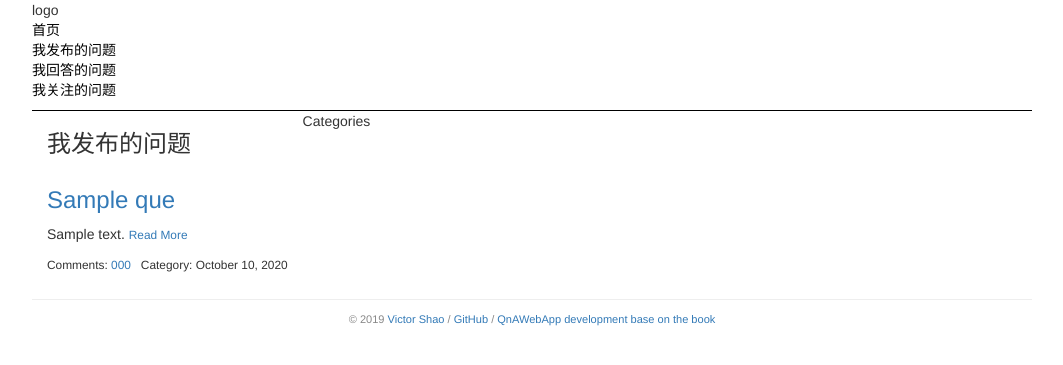
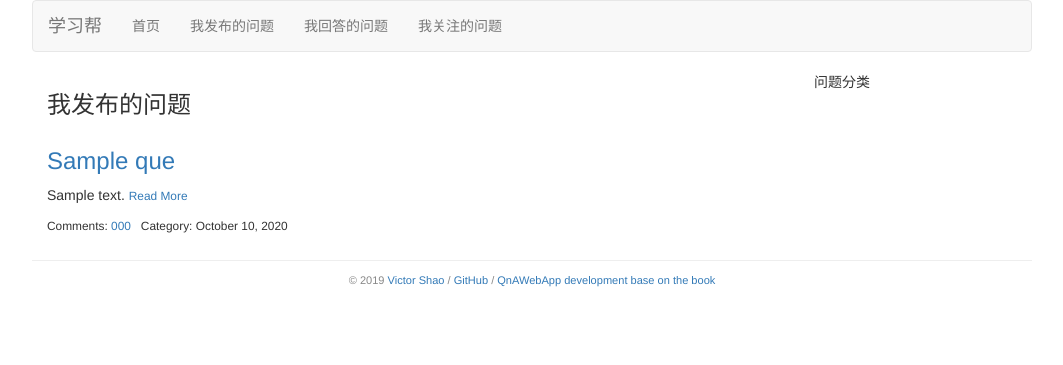
Before and after one commit to baoxinhai/xuexibang, a Flask app: template xuexibang/templates/front/myquestion.html in a window 1280 px wide. Shown: the top 365 px of the page, without its empty margins (108-1171 px from the left). Run offline with Flask 2, Linux system fonts and the light colour scheme; the template is opened without the code that fills it: most values are stand-ins (such as "Sample title", 1, 10 or a date in 2020); some libraries are stand-ins or nearby versions.

Commit message:
页面布局美化

```diff
--- a/xuexibang/templates/base.html
+++ b/xuexibang/templates/base.html
@@ -15,7 +15,7 @@
 </head>
 <body>
 {% block nav %}
-<nav> <!--导航栏-->
+    <!--<nav> 导航栏
 {#    <ul><li><a href="{{ url_for('front.home') }}">Home</a></li></ul>#}
 
     <ul>
@@ -25,11 +25,25 @@
 			<li> <a href="{{ url_for('front.myquestion', user_id=2) }} ">我发布的问题</a></li>
 		    <li><a href="{{ url_for('front.home') }}">我回答的问题</a></li>   {#!链接#}
 			<li><a href="{{ url_for('front.home') }}" >我关注的问题</a></li>
-{#			<li>登录</li>   <!-- 显示登录或用户名 -->#}
-{#			<li>注册</li>	<!-- 显示注册或注销 -->#}
 		</ul>
     </ul>
 
+</nav> -->
+
+    <nav class="navbar navbar-default" role="navigation">
+	<div class="container-fluid">
+	<div class="navbar-header">
+		<a class="navbar-brand" href="{{ url_for('front.home') }}">学习帮</a>
+	</div>
+	<div>
+		<ul class="nav navbar-nav">
+			<li><a href="{{ url_for('front.home') }}">首页</a></li>
+			<li><a href="{{ url_for('front.myquestion', user_id=2) }}">我发布的问题</a></li>
+            <li><a href="{{ url_for('front.home') }}">我回答的问题</a></li>
+			<li><a href="{{ url_for('front.home') }}" >我关注的问题</a></li>
+		</ul>
+	</div>
+	</div>
 </nav>
 {% endblock nav %}
 
--- a/xuexibang/templates/front/_sidebar.html
+++ b/xuexibang/templates/front/_sidebar.html
@@ -1,6 +1,6 @@
 {% if categories %}
     <div class="card mb-3">
-        <div class="card-header">Categories</div>
+        <div class="card-header">问题分类</div>
         <ul class="list-group list-group-flush">
             {% for catid, catname in categories.iteritems() %}
                 <li class="list-group-item  list-group-item-action d-flex justify-content-between align-items-center">
--- a/xuexibang/templates/front/category.html
+++ b/xuexibang/templates/front/category.html
@@ -2,9 +2,13 @@
 
 {% block title %}{{ categories[catid] }} {% endblock %}
 
+{% block styles %}
+    <link rel="stylesheet" type="text/css" href="{{ url_for('static', filename='catagory.css' ) }}">
+{% endblock %}
+
 {% block content %}
 <div class="page-header">
-    <h1>Categoty: {{ categories[catid] }}</h1>
+    <h1>类别{{ categories[catid] }}</h1>
     <p class="test-muted">{{ questions | length }} questions</p>
 </div>
 <div class="row">
--- a/xuexibang/templates/front/home.html
+++ b/xuexibang/templates/front/home.html
@@ -29,7 +29,7 @@
                         {{ form.category(class='form_check_input') }}
                     </div>
                 </div>
-                        {{ form.submit(class='btn') }}<br>  <!-- 发布问题按钮 -->
+                        {{ form.submit(class='btn btn-default') }}<br>  <!-- 发布问题按钮 -->
 			</form>
         </div>
 
--- a/xuexibang/templates/front/myquestion.html
+++ b/xuexibang/templates/front/myquestion.html
@@ -9,7 +9,7 @@
 
 {% block content %}
 
-     <div class="row">
+     <div class="row leftbar">
          <h3>我发布的问题</h3>
          <div class="row">
                 <div class="ques_container">
@@ -18,7 +18,7 @@
         </div>
      </div>
 
-    <div class="col-sm-4 sidebar">
+    <div class="col-sm-4 sidebar rightbar">
 			{% include 'front/_sidebar.html' %}
     </div>
 
--- a/xuexibang/templates/front/qna.html
+++ b/xuexibang/templates/front/qna.html
@@ -4,7 +4,6 @@
 {% block title %}问题详情页{% endblock %}
 
 {% block styles %}
-{#   <link rel="stylesheet" type="text/css" href="{{ url_for('static', filename='style.css' ) }}">#}
     <link rel="stylesheet" type="text/css" href="{{ url_for('static', filename='qna.css' ) }}">
 {% endblock %}
 
@@ -67,7 +66,7 @@
                     {{ form.answer(class='form_control txtarea') }}
                 </div>
                 <div class="ansform_group">
-                    {{ form.submit(class='btn')}}
+                    {{ form.submit(class='btn btn-default')}}
                 </div>
             </div>
         </form>
```
Also changed, not shown: 1 other file.
